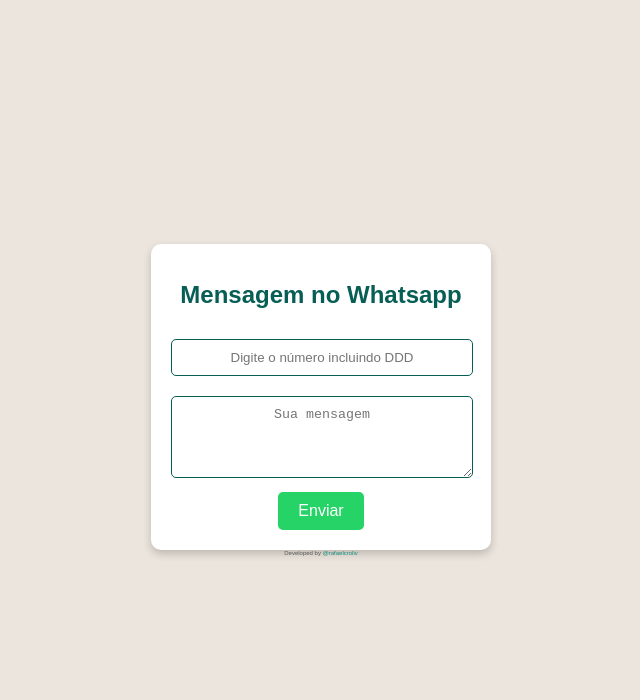
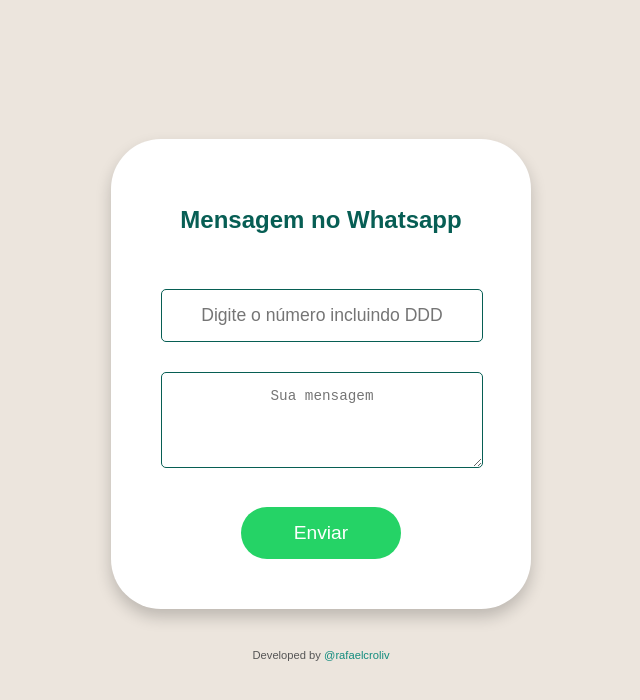
Before and after one commit to Croliv/wapp, a plain HTML site: page index.html in a window 1280 px wide. Shown: the whole page, without its empty margins (319-959 px from the left). Drawn offline with Linux system fonts and the light colour scheme.

Commit message:
Update styles.css

```diff
--- a/styles.css
+++ b/styles.css
@@ -9,39 +9,45 @@ body {
     align-items: center; /* Centraliza o conteúdo verticalmente */
     flex-direction: column; /* Organiza o layout em coluna */
     height: 100vh; /* Ocupa toda a altura da tela */
+    text-align: center; /* Centraliza o texto no body */
 }
 
 .container {
     background: #FFFFFF; /* White background for form */
-    padding: 20px;
-    border-radius: 10px;
-    box-shadow: 0 4px 8px rgba(0, 0, 0, 0.2);
-    width: 300px;
-    text-align: center;
+    padding: 50px;
+    border-radius: 50px;
+    box-shadow: 0 8px 16px rgba(0, 0, 0, 0.2); /* Efeito de sombra mais forte */
+    width: 320px; /* Aumenta a largura */
+    display: flex;
+    flex-direction: column;
+    justify-content: space-between;
 }
 
 .container h1 {
-    font-size: 1.5em;
-    margin-bottom: 20px;
+    font-size: 1.5em; /* Título maior */
+    margin-bottom: 40px; /* Aumenta a distância do título */
 }
 
 input[type="text"], textarea {
     width: 100%;
-    padding: 10px 0;
-    margin: 10px 0;
+    padding: 15px 0; /* Mais espaçamento interno */
+    margin: 15px 0; /* Mais espaçamento entre os campos */
     border: 1px solid #075E54;
     border-radius: 5px;
     text-align: center;
+    font-size: 1.1em; /* Aumenta o tamanho da fonte nos campos */
 }
 
 button {
     background-color: #25D366; /* WhatsApp green */
     color: white;
     border: none;
-    padding: 10px 20px;
+    padding: 15px 0; /* Aumenta a altura do botão */
     cursor: pointer;
-    border-radius: 5px;
-    font-size: 1em;
+    border-radius: 50px;
+    font-size: 1.2em; /* Aumenta o tamanho da fonte */
+    width: 50%; /* O botão ocupa toda a largura */
+    margin-top: 20px; /* Espaço entre o botão e os campos */
 }
 
 button:hover {
@@ -49,11 +55,10 @@ button:hover {
 }
 
 footer {
-    font-size: 0.3em;
+    font-size: 0.7em;
     color: #555; /* Subtle gray */
     text-align: center;
-    width: 100%; /* Garante que o footer ocupe toda a largura */
-    bottom: 20px; /* Posiciona o footer no final da tela */
+    margin-top: 40px; /* Aumenta a margem superior para o footer */
 }
 
 footer a {
```
